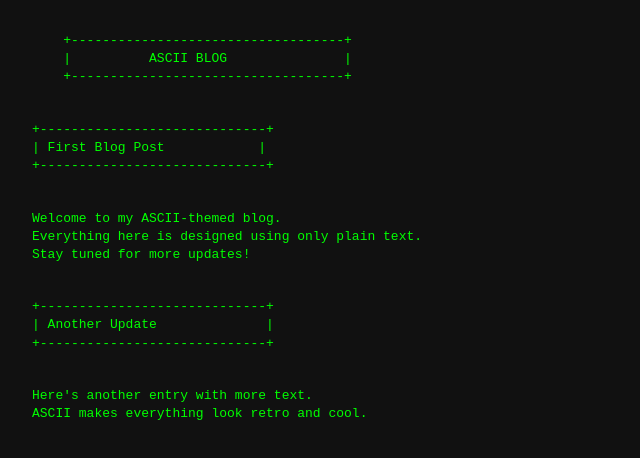
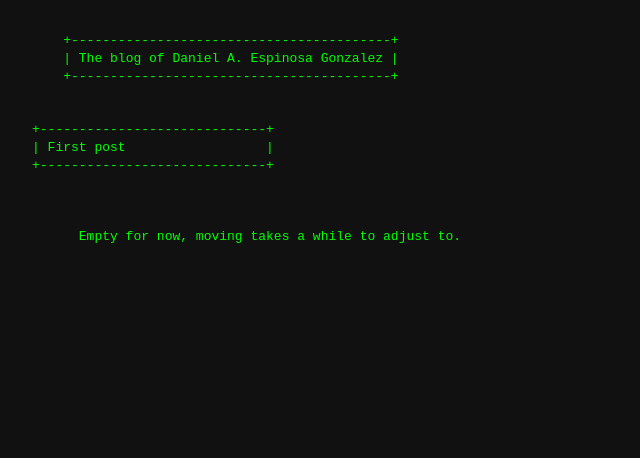
Before and after one commit to danielespo/danielespo.github.io, a plain HTML site: page index.html in a window 1280 px wide. Shown: the whole page, without its empty margins (0-640 px from the left). Drawn offline with Linux system fonts and the light colour scheme.

Commit message:
Update index.html

```diff
--- a/index.html
+++ b/index.html
@@ -2,38 +2,26 @@
 <html lang="en">
 <head>
   <meta charset="UTF-8">
-  <title>ASCII Blog</title>
+  <title>I like eating apples </title>
   <link rel="stylesheet" href="style.css">
 </head>
 <body>
   <pre class="ascii-header">
-    +-----------------------------------+
-    |          ASCII BLOG               |
-    +-----------------------------------+
+    +-----------------------------------------+
+    | The blog of Daniel A. Espinosa Gonzalez |
+    +-----------------------------------------+
   </pre>
 
   <div class="post">
     <pre class="ascii-title">
 +-----------------------------+
-| First Blog Post            |
+| First post                  |
 +-----------------------------+
     </pre>
     <pre class="ascii-content">
-Welcome to my ASCII-themed blog.
-Everything here is designed using only plain text.
-Stay tuned for more updates!
-    </pre>
-  </div>
 
-  <div class="post">
-    <pre class="ascii-title">
-+-----------------------------+
-| Another Update              |
-+-----------------------------+
-    </pre>
-    <pre class="ascii-content">
-Here's another entry with more text.
-ASCII makes everything look retro and cool.
+      Empty for now, moving takes a while to adjust to.
+
     </pre>
   </div>
 </body>
```
